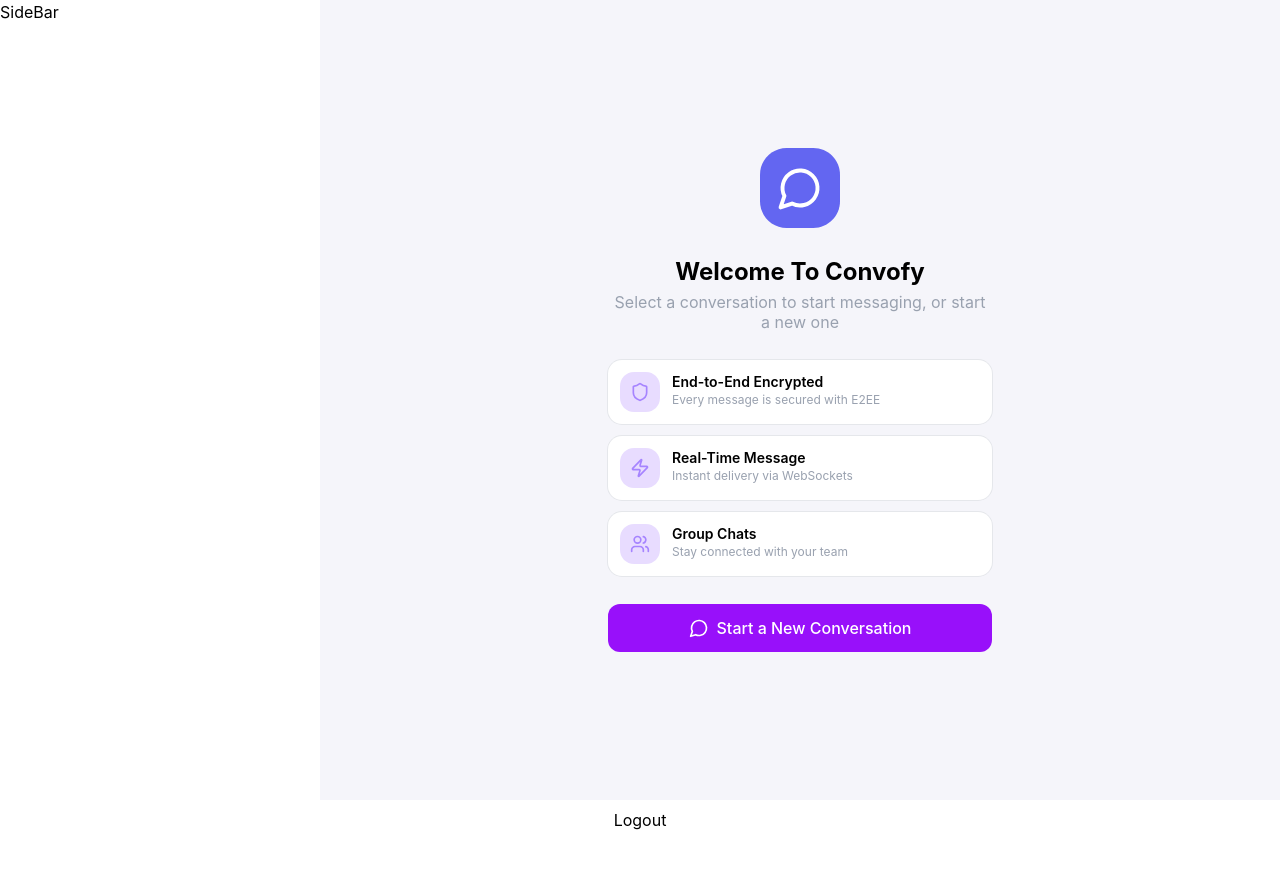
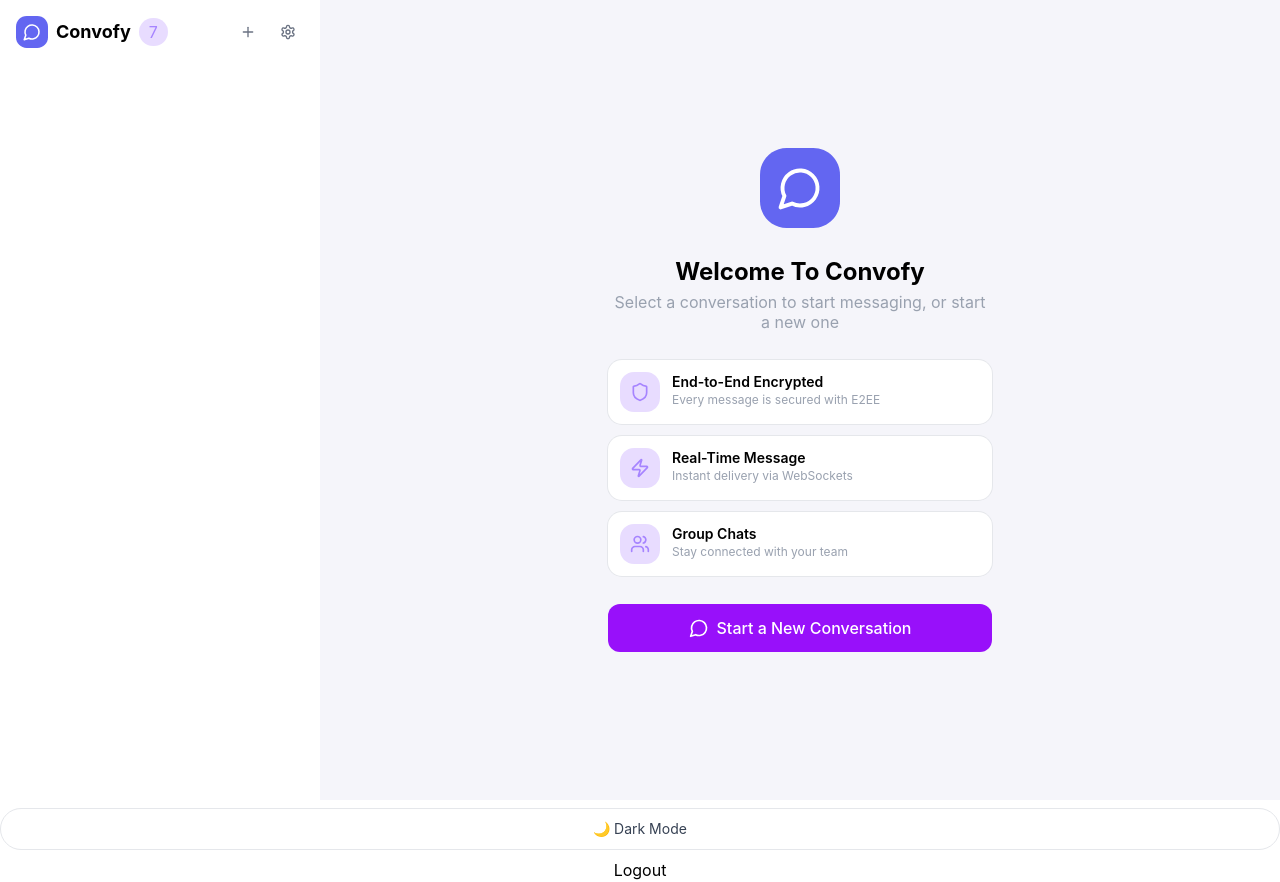
Before and after one commit to Arpit-Verma5906/Convofy, a React (Vite) app in the folder Frontend/: page /chat in a window 1280 px wide. Before the commit the page ends 832 px from the top, so only its background shows below. Built offline with nearby package versions, Linux system fonts and the light colour scheme; no server answers; sample sign-in values are in the browser's storage.

Commit message:
feat: implement ChatAction and SidebarHeader components; enhance EmptyState layout and styles

```diff
--- /dev/null
+++ b/Frontend/src/components/chat/ChatAction.jsx
@@ -0,0 +1,9 @@
+function ChatAction({ Icon }) {
+    return (
+        <div className="flex cursor-pointer rounded-xl chat-action-icon justify-center items-center w-8 h-8">
+            <Icon />
+        </div>
+    )
+}
+
+export default ChatAction
--- a/Frontend/src/components/chat/EmptyState.jsx
+++ b/Frontend/src/components/chat/EmptyState.jsx
@@ -8,7 +8,8 @@ import Chat from "../../assets/chat.svg?react"
 
 function EmptyState() {
     return (
-        <div className="w-3/4 flex chat-bg app-text justify-center items-center">
+        <div className="w-3/4 hidden lg:block chat-bg app-text">
+            <div className="flex justify-center items-center w-full h-full">
                 <div className="flex flex-col max-w-[384px] items-center gap-7">
                     <Logo className="w-20 h-20" />
                     <div className="flex flex-col items-center gap-1">
@@ -42,6 +43,7 @@ function EmptyState() {
                     />
                 </div>
             </div>
+        </div>
     )
 }
 
--- a/Frontend/src/components/chat/Sidebar.jsx
+++ b/Frontend/src/components/chat/Sidebar.jsx
@@ -1,7 +1,13 @@
+import SidebarHeader from "./SidebarHeader"
+
 function Sidebar() {
     return (
-        <div className="w-1/4 sidebar-bg app-text">
-            SideBar
+        <div className="lg:w-1/4 w-full sidebar-bg app-text">
+            <div className="p-4">
+                <SidebarHeader
+                    unreadMessage="7"
+                />
+            </div>
         </div>
     )
 }
--- /dev/null
+++ b/Frontend/src/components/chat/SidebarHeader.jsx
@@ -0,0 +1,34 @@
+import Logo from "../../assets/convofy.svg?react"
+import NewChat from "../../assets/newChat.svg?react"
+import Settings from "../../assets/settings.svg?react"
+import ChatAction from "./ChatAction"
+
+function SidebarHeader({ unreadMessage }) {
+  return (
+    <div className="flex justify-between">
+      <div className="flex gap-2">
+        <Logo className="w-8 h-8" />
+        <div className="flex gap-2">
+          <div className="text-[18px] self-center leading-6 font-bold">
+            Convofy
+          </div>
+          <div className={`px-2.5 py-0.5 text-[#A684FF] bg-[rgba(142,81,255,0.2)] flex items-center self-center justify-center rounded-4xl
+        ${unreadMessage === "0" ? "hidden" : "block"}
+        `}>
+            {unreadMessage}
+          </div>
+        </div>
+      </div>
+      <div className="flex gap-2">
+        <ChatAction
+          Icon={NewChat}
+        />
+        <ChatAction
+          Icon={Settings}
+        />
+      </div>
+    </div>
+  )
+}
+
+export default SidebarHeader
--- a/Frontend/src/components/ui/ChatButton.jsx
+++ b/Frontend/src/components/ui/ChatButton.jsx
@@ -2,7 +2,7 @@ function ChatButton({ Icon, label }) {
     return (
         <button
             type="submit"
-            className="w-full flex gap-2 justify-center text-center items-center select-none cursor-pointer h-12 rounded-xl bg-purple-600 hover:bg-purple-500 transition-colors font-medium text-white">
+            className="w-full flex gap-2 justify-center items-center select-none cursor-pointer h-12 rounded-xl bg-purple-600 hover:bg-purple-500 transition-colors font-medium text-white">
             <Icon className="w-5 h-5" />
             {label}
         </button>
--- a/Frontend/src/layouts/ChatLayout.jsx
+++ b/Frontend/src/layouts/ChatLayout.jsx
@@ -1,5 +1,6 @@
 import Sidebar from "../components/chat/Sidebar"
 import EmptyState from "../components/chat/EmptyState"
+import ThemeToggle from "../theme/ThemeToggle"
 
 function ChatLayout() {
   return (
@@ -8,6 +9,7 @@ function ChatLayout() {
         <Sidebar />
         <EmptyState />
       </div>
+      <ThemeToggle />
     </>
   )
 }
--- a/Frontend/src/style/theme.css
+++ b/Frontend/src/style/theme.css
@@ -16,8 +16,11 @@
     --empty-hero-text: #99A1AF;
     --chat-bg: #F5F5FA;
     --sidebar-bg: #FFFFFF;
-    --heading-text: #text-[#101828];
+    --heading-text: [#101828];
     --feature-item-bg: #FFFFFF;
+    --chat-action-icon: #6A7282;
+    --hover-chat-action-icon: #1e2939;
+    --hover-chat-action-icon-bg: #F5F5FA;
 }
 
 .dark {
@@ -34,8 +37,11 @@
     --empty-hero-text: #6A7282;
     --chat-bg: #0D0D14;
     --sidebar-bg: #13131e;
-    --heading-text: text-[#FFFFFF];
+    --heading-text: [#FFFFFF];
     --feature-item-bg: #191920;
+    --chat-action-icon: #99A1AF;
+    --hover-chat-action-icon: #FFFFFF;
+    --hover-chat-action-icon-bg: #2b2b35;
 }
 
 .app-bg { background-color: var(--app-bg); }
@@ -53,6 +59,8 @@
 .heading-text { color: var(--heading-text); }
 .feature-item-logo { color: var(--feature-item-logo); }
 .feature-item-bg { background-color: var(--feature-item-bg); }
+.chat-action-icon { color: var(--chat-action-icon); }
+.chat-action-icon:hover { color: var(--hover-chat-action-icon); background-color: var(--hover-chat-action-icon-bg);}
 
 input:-webkit-autofill {
   -webkit-text-fill-color: var(--input-autofill-color) !important;
```
Also changed, not shown: Frontend/src/assets/newChat.svg (added), Frontend/src/assets/settings.svg (added). Lines whose indentation alone changed are shown as unchanged.
